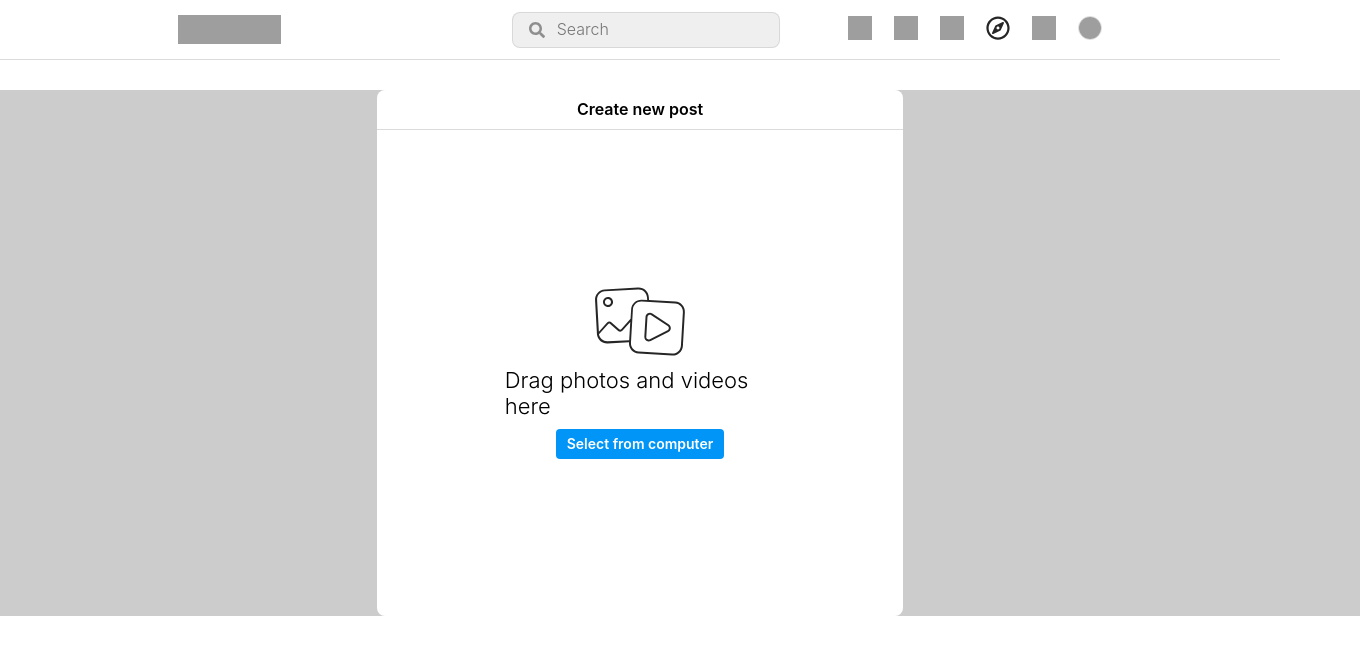
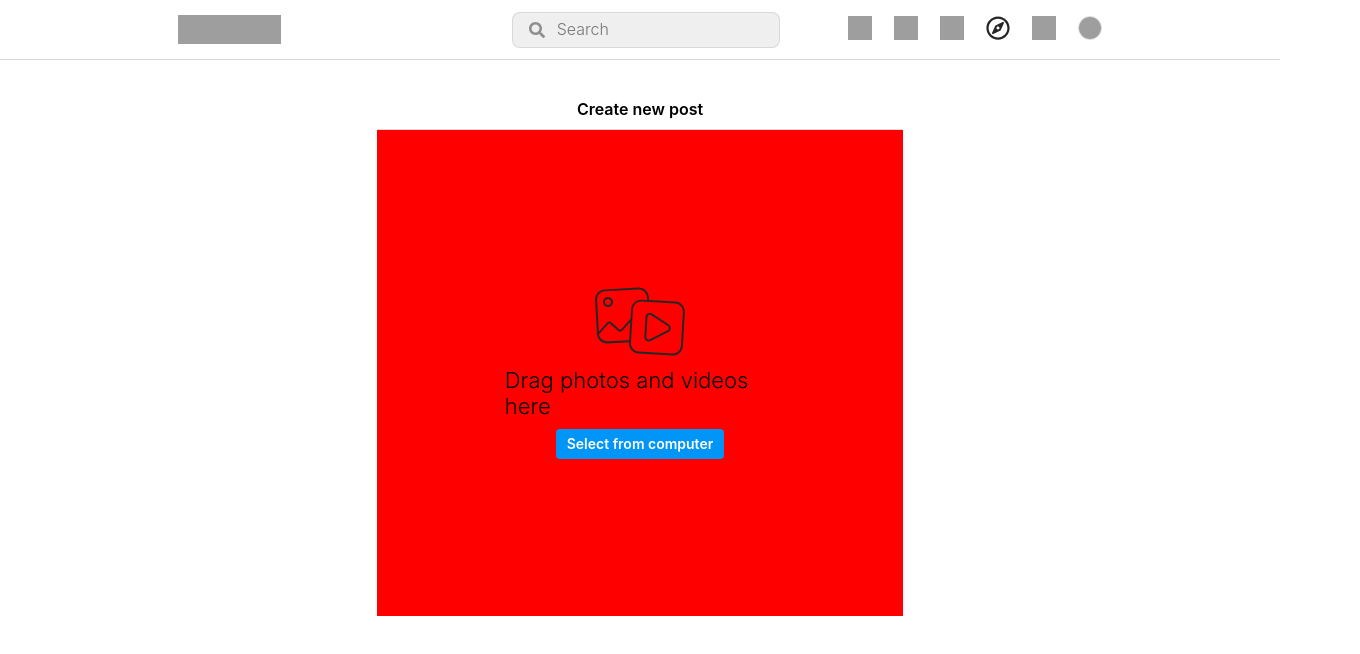
Before and after one commit to Willochs316/instagram-final, a React (Create React App) app: page /post in a window 1280 px wide. Shown: the top 654 px of the page, 1360 px wide, since content can reach past the window. Built offline with nearby package versions, Linux system fonts and the light colour scheme; grey boxes are pictures that could not be loaded.

Commit message:
added assets

```diff
--- a/src/Components/LoginForm/LoginForm.js
+++ b/src/Components/LoginForm/LoginForm.js
@@ -226,10 +226,6 @@ const LoginForm = ({ loginSlides }) => {
                     onSubmit={handleSubmit}
                     title='Log In'
                   />
-
-                  {/* <button type='submit' className='login-btn' disabled>
-                    Log In
-                  </button> */}
                 </div>
 
                 <div className='separator'>
--- a/src/Components/Modal/PostModal.css
+++ b/src/Components/Modal/PostModal.css
@@ -3,12 +3,9 @@
   flex-direction: column;
   justify-content: center;
   align-items: center;
-  background-color: rgba(0, 0, 0, 0.2);
-  width: 1440px;
-  height: 100%;
 }
 
-.modal {
+.modal-container {
   display: flex;
   flex-direction: column;
   justify-content: center;
@@ -49,10 +46,28 @@
   flex-direction: column;
   height: 100%;
   width: 100%;
-  padding-bottom: 24px;
+
+  /* padding-bottom: 24px;
   padding-top: 24px;
   padding-left: 24px;
-  padding-right: 24px;
+  padding-right: 24px; */
+}
+
+.image-content {
+  height: 100%;
+  width: 100%;
+  border-bottom-left-radius: 8px;
+  border-bottom-right-radius: 8px;
+  object-fit: cover;
+}
+
+.modal-file {
+  display: flex;
+  justify-content: center;
+  align-items: center;
+  flex-direction: column;
+  height: 100%;
+  background-color: red;
 }
 
 .modal-title {
@@ -89,7 +104,8 @@
 }
 
 .modal-btn {
-  width: 167.117px;
+  /* width: 167.117px; */
+  width: 100%;
   height: 30px;
 
   background-color: #0095f6;
@@ -109,6 +125,6 @@
   line-height: 18px;
 }
 
-.custom-file-input{
+.custom-file-input {
   display: none;
 }
--- a/src/Components/Modal/PostModal.js
+++ b/src/Components/Modal/PostModal.js
@@ -1,51 +1,65 @@
-import React, { useRef } from 'react';
+/* eslint-disable jsx-a11y/img-redundant-alt */
+import React, { useRef, useState } from 'react';
+import Svgs from '../../assets/svgs';
+import axios from 'axios';
 import './PostModal.css';
 
 const PostModal = () => {
+  const [file, setFile] = useState('');
+  const [filename, setFilename] = useState('');
+  const [uploadedFile, setUploadedFile] = useState({});
+  const [fileUrl, setFileUrl] = useState(null);
+
   const fileUpload = useRef(null);
 
   const handleFileChange = (event) => {
-    console.log(event, 'file');
+    setFile(event.target.files[0]);
+    setFilename(event.target.files[0].name);
+    const convertFileToUrl = URL.createObjectURL(event.target.files[0]);
+    setFileUrl(convertFileToUrl);
   };
 
-  const handleFileUploads = () => {
-    const fileBtn = fileUpload.current.click();
-    console.log(fileBtn, 'fileUpload');
+  const handleFileUploads = async (event) => {
+    event.preventDefault();
+    console.log(fileUpload.current.click(), 'fileUpload');
+
+    const formData = new FormData();
+    formData.append('file', file);
+
+    try {
+      const res = await axios.post('/upload', formData, {
+        headers: {
+          'Content-Type': 'multipart/form-data',
+        },
+      });
+
+      const { fileName, filePath } = res.data;
+      setUploadedFile({ fileName, filePath });
+    } catch (error) {
+      if (error.response.status === 500) {
+        console.log('There was a problem with the server');
+      } else {
+        console.log(error.response.data.message);
+      }
+    }
   };
 
   return (
     <>
-      <div className='modal-body'>
-        <div class='modal'>
-          <div class='modal-header'>
+      <form className='modal-body'>
+        <div className='modal-container'>
+          <div className='modal-header'>
             <h2 className='modal-head'>Create new post</h2>
           </div>
 
-          <div class='modal-content'>
+          {fileUrl ? (
+            <div className='modal-content'>
+              <img className='image-content' src={fileUrl} alt='image-upload' />
+            </div>
+          ) : (
+            <div className='modal-file'>
               <div className='modal-image'>
-              <svg
-                aria-label='Icon to represent media such as images or videos'
-                class='_8-yf5 '
-                color='#262626'
-                fill='#262626'
-                height='77'
-                role='img'
-                viewBox='0 0 97.6 77.3'
-                width='96'
-              >
-                <path
-                  d='M16.3 24h.3c2.8-.2 4.9-2.6 4.8-5.4-.2-2.8-2.6-4.9-5.4-4.8s-4.9 2.6-4.8 5.4c.1 2.7 2.4 4.8 5.1 4.8zm-2.4-7.2c.5-.6 1.3-1 2.1-1h.2c1.7 0 3.1 1.4 3.1 3.1 0 1.7-1.4 3.1-3.1 3.1-1.7 0-3.1-1.4-3.1-3.1 0-.8.3-1.5.8-2.1z'
-                  fill='currentColor'
-                ></path>
-                <path
-                  d='M84.7 18.4L58 16.9l-.2-3c-.3-5.7-5.2-10.1-11-9.8L12.9 6c-5.7.3-10.1 5.3-9.8 11L5 51v.8c.7 5.2 5.1 9.1 10.3 9.1h.6l21.7-1.2v.6c-.3 5.7 4 10.7 9.8 11l34 2h.6c5.5 0 10.1-4.3 10.4-9.8l2-34c.4-5.8-4-10.7-9.7-11.1zM7.2 10.8C8.7 9.1 10.8 8.1 13 8l34-1.9c4.6-.3 8.6 3.3 8.9 7.9l.2 2.8-5.3-.3c-5.7-.3-10.7 4-11 9.8l-.6 9.5-9.5 10.7c-.2.3-.6.4-1 .5-.4 0-.7-.1-1-.4l-7.8-7c-1.4-1.3-3.5-1.1-4.8.3L7 49 5.2 17c-.2-2.3.6-4.5 2-6.2zm8.7 48c-4.3.2-8.1-2.8-8.8-7.1l9.4-10.5c.2-.3.6-.4 1-.5.4 0 .7.1 1 .4l7.8 7c.7.6 1.6.9 2.5.9.9 0 1.7-.5 2.3-1.1l7.8-8.8-1.1 18.6-21.9 1.1zm76.5-29.5l-2 34c-.3 4.6-4.3 8.2-8.9 7.9l-34-2c-4.6-.3-8.2-4.3-7.9-8.9l2-34c.3-4.4 3.9-7.9 8.4-7.9h.5l34 2c4.7.3 8.2 4.3 7.9 8.9z'
-                  fill='currentColor'
-                ></path>
-                <path
-                  d='M78.2 41.6L61.3 30.5c-2.1-1.4-4.9-.8-6.2 1.3-.4.7-.7 1.4-.7 2.2l-1.2 20.1c-.1 2.5 1.7 4.6 4.2 4.8h.3c.7 0 1.4-.2 2-.5l18-9c2.2-1.1 3.1-3.8 2-6-.4-.7-.9-1.3-1.5-1.8zm-1.4 6l-18 9c-.4.2-.8.3-1.3.3-.4 0-.9-.2-1.2-.4-.7-.5-1.2-1.3-1.1-2.2l1.2-20.1c.1-.9.6-1.7 1.4-2.1.8-.4 1.7-.3 2.5.1L77 43.3c1.2.8 1.5 2.3.7 3.4-.2.4-.5.7-.9.9z'
-                  fill='currentColor'
-                ></path>
-              </svg>
+                <Svgs.ImageUploadIcon />
               </div>
 
               <div className='modal-title'>
@@ -65,8 +79,9 @@ const PostModal = () => {
                 </button>
               </div>
             </div>
+          )}
         </div>
-      </div>
+      </form>
     </>
   );
 };
--- /dev/null
+++ b/src/assets/svgs/index.js
@@ -0,0 +1,7 @@
+import { ReactComponent as ImageUploadIcon } from './image-upload-emptystate.svg';
+
+const Svgs = {
+  ImageUploadIcon,
+};
+
+export default Svgs;
```
Also changed, not shown: package.json (line endings or trailing spaces), public/instagram-new/Licenses/Demo.txt (deleted), src/assets/svgs/image-upload-emptystate.svg (added). Lines whose indentation alone changed are shown as unchanged.
